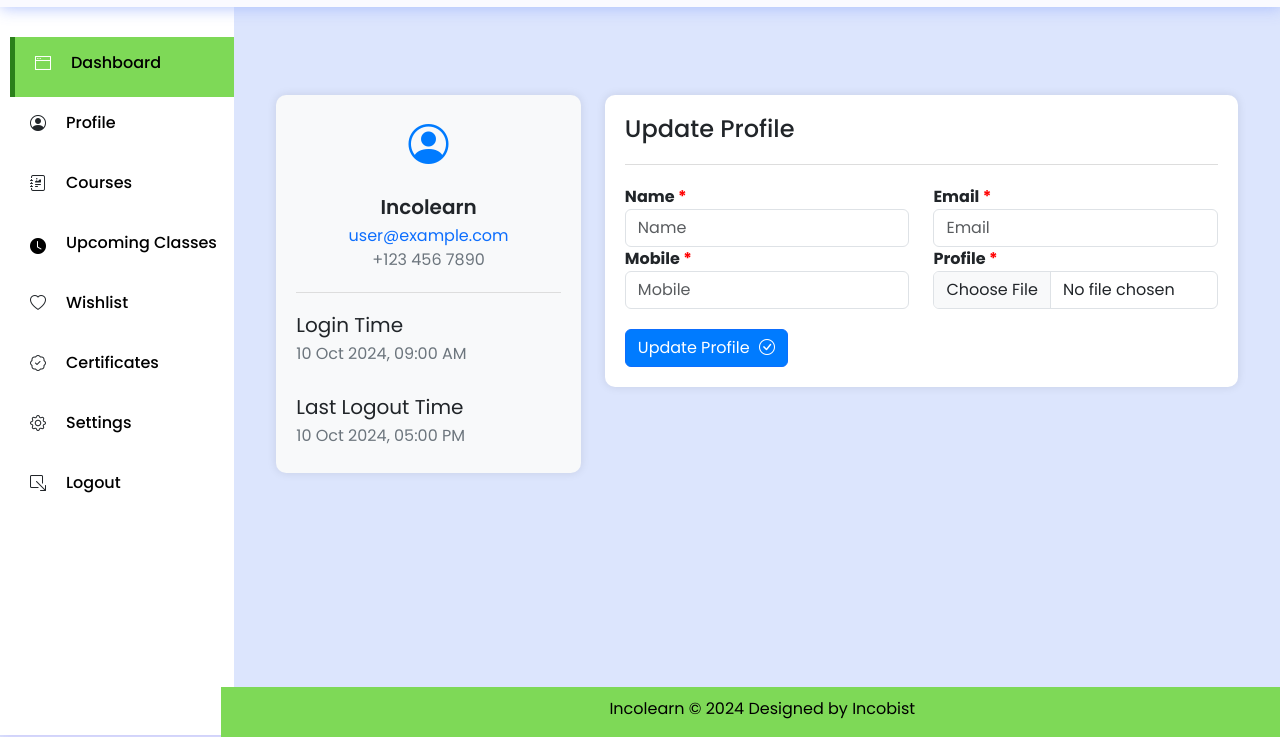
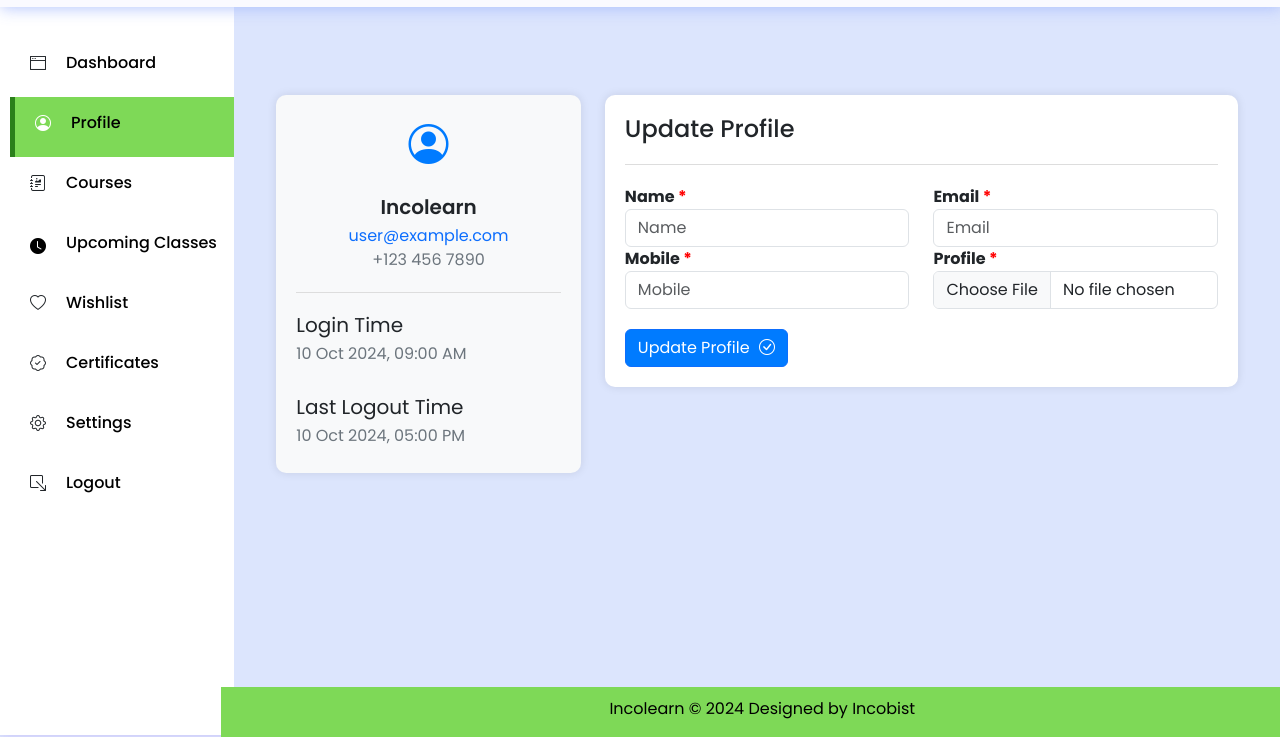
Before and after one commit to sasmitak/incolearn_dashboard, a website: page profile.html in a window 1280 px wide. Shown: the part 63-800 px from the top of the page. Drawn offline with nearby package versions, Linux system fonts and the light colour scheme.

Commit message:
ver-6(changes-made to-active-nav-option)

```diff
--- a/profile.html
+++ b/profile.html
@@ -50,12 +50,12 @@
         <div class="navcontainer">
             <nav class="nav">
                 <div class="nav-upper-options">
-                    <div class="nav-option option1">
+                    <div class="nav-option option2">
                         <span class="nav-img"><i class="bi bi-window-fullscreen"></i></span>
                         <h3> <a href="./index.html">Dashboard</a></h3>
                     </div>
 
-                    <div class="option2 nav-option">
+                    <div class="option1 nav-option">
                         <span class="nav-img"><i class="bi bi-person-circle"></i></span>
                         <h3> <a href="./profile.html">Profile</a></h3>
                     </div>
```
